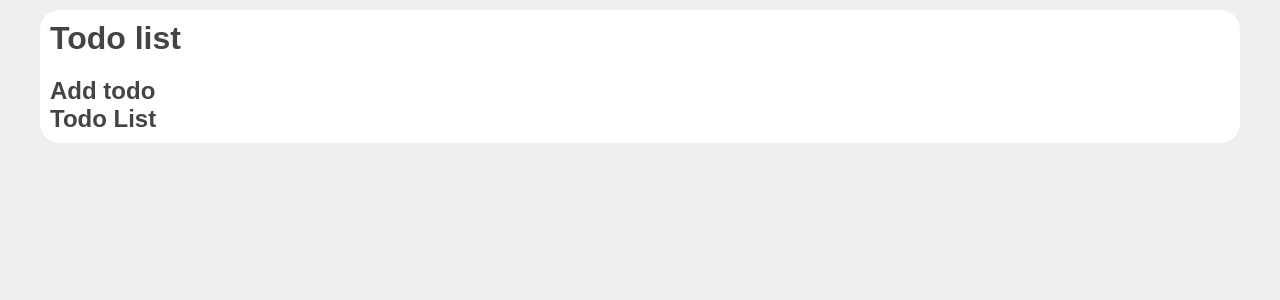
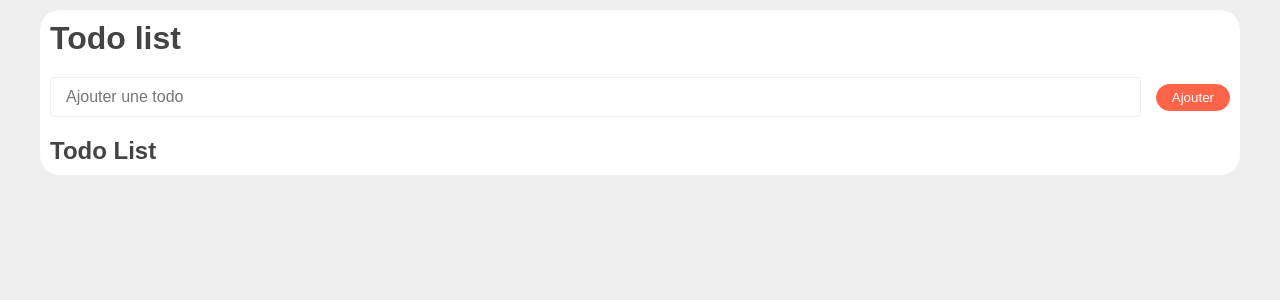
Before and after one commit to Taikhun88/react-todo, a React (Create React App) app: page / in a window 1280 px wide. Shown: the top 300 px of the page. Built offline with nearby package versions, Linux system fonts and the light colour scheme.

Commit message:
created AddTodo feature on event change and click -DONE

```diff
--- a/src/App.js
+++ b/src/App.js
@@ -1,12 +1,32 @@
+import { useState } from "react";
 import AddTodo from "./components/AddTodo";
 import TodoList from "./components/TodoList";
 
 function App() {
+  // ..todoList est un tableau qui représente le formulaire dont le contenu est rempli par le useState avec la variable setState
+  // useState permet de modifier le contenu d'une copie de la todoList
+   const [todoList, setTodoList] = useState([]);
+
+  // On fait d'abord la fonction pour ensuite la passer dans le composent AddTodo, c'est une props
+  function addTodo(content) {
+
+    const todo = {
+      // crypto est une fonction qui permet de générer un ID unique pour chaque item généré
+      id: crypto.randomUUID(),
+      content,
+      done: false,
+      edit: false
+    }
+    // on vient ajouter des informations sur une copie de la todoList
+    setTodoList([...todoList, todo])
+  }
+
   return (
     <div className="d-flex flex-row justify-content-center align-items-center p-20">
       <div className="card container p-20">
         <h1 className="mb-20">Todo list</h1>
-          <AddTodo />
+        {/* le composant AddTodo met à jour le contenu grâce à la fonction, le props addTodo.  */}
+          <AddTodo addTodo={ addTodo }/>
           <TodoList />
       </div>
     </div>
--- a/src/assets/styles/_themes.scss
+++ b/src/assets/styles/_themes.scss
@@ -28,3 +28,9 @@
 .text-primary {
     color: var(--primary);
 }
+
+input {
+    border-radius: 4px;
+    border: 1px solid var(--gray-2);
+    padding: 10px 15px;
+}
--- a/src/components/AddTodo.js
+++ b/src/components/AddTodo.js
@@ -1,5 +1,55 @@
-function AddTodo() {
-    return <h2>Add todo</h2>
+import { useState } from "react";
+
+function AddTodo({ addTodo }) {
+  // c'est le texte saisi en input qui est mis à jour dans setValue grâce au hook useState
+  // Cette valeur mise à jour est bindée, rattachée à value en intégrant une propriété value dans la balise input
+  const [value, setValue] = useState("");
+
+  // e fait référence à l'envent onChange sur l'input
+  function handleChange(e) {
+    // récupère la valeur saisie sur l'élément ciblé qui est l'input au onChange
+    const inputValue = e.target.value;
+    // Appelle la value mise à jour avec le hook useState
+    setValue(inputValue);
+  }
+
+//   Permet de soumettre le contenu de l'input lors de l'appui sur touche entrer
+  function handleKeyDown(e) {
+    // fait référence à la propriété de l'event onChange qui est le code la touche de clavier
+    if (e.code === "Enter" && value.length) {
+      // ajoute la value
+      addTodo(value);
+      // remet à zéro la valeur de l'input après avoir ajouté
+      setValue("");
+    }
+  }
+
+  function handleClick() {
+    // vérifie s'il y a du contenu ou pas
+    if (value.length) {
+      // ajoute la value
+      addTodo(value);
+      // remet à zéro la valeur de l'input après avoir ajouté
+      setValue("");
+    }
+  }
+
+  return (
+    <div className="d-flex flex-row justify-content-center align-items-center mb-20">
+      {/* value fait appel à value pour être mis à jour grâce au hook useState */}
+      <input
+        type="text"
+        placeholder="Ajouter une todo"
+        className="mr-15 flex-fill"
+        onChange={handleChange}
+        onKeyDown={handleKeyDown}
+        value={value}
+      />
+      <button className="btn btn-primary" onClick={handleClick}>
+        Ajouter
+      </button>
+    </div>
+  );
 }
 
 export default AddTodo;
```
